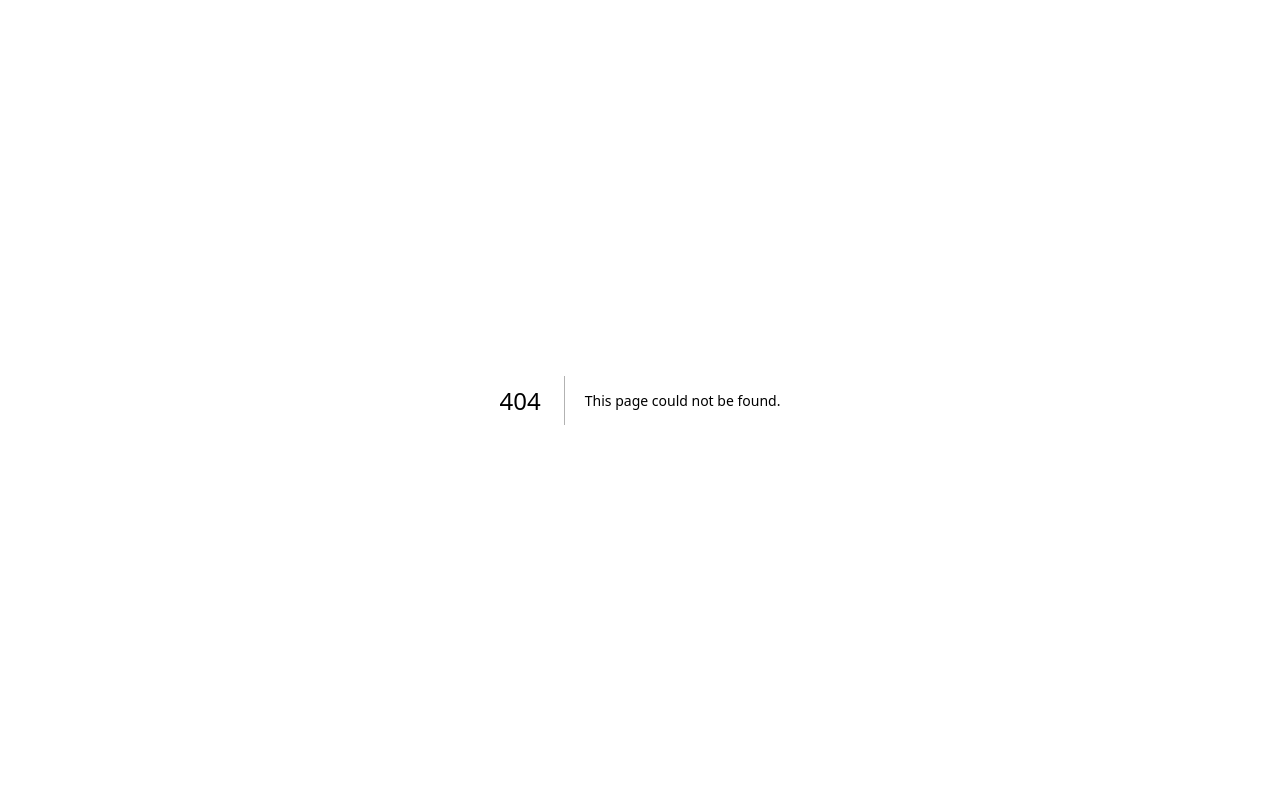
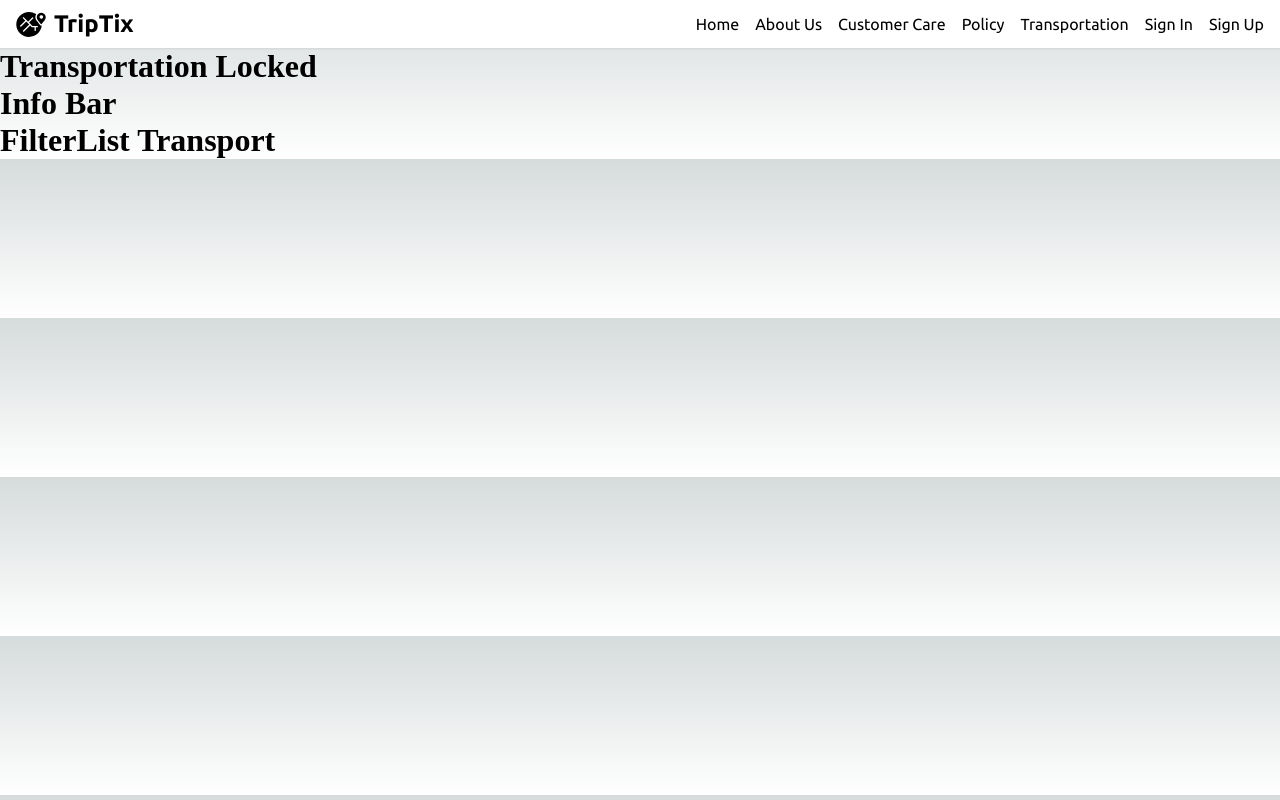
Before and after one commit to Trip-Tix/client-site, a Next.js app: page /list-transport in a window 1280 px wide. Before the commit this address had no page. Built offline with nearby package versions, Linux system fonts and the light colour scheme.

Commit message:
Structure Prepped for list transport

```diff
--- /dev/null
+++ b/public/context/list-transport.ts
@@ -0,0 +1,57 @@
+import { createContext } from "react";
+import { TransportType } from "@public/interface/transport";
+
+export interface TransportEntry {
+    unique_id: string;
+    company_name: string;
+    brand_name: string;
+    coach_type: string;
+    time: string;
+    fare: number;
+    number_of_seats: number;
+    fasilites: string[];
+    transport_type: TransportType;
+    company_logo: string;
+    has_offer: boolean;
+    is_refundable: boolean;
+}
+
+export interface FilteringData {
+    maxFare: number;
+    minFare: number;
+    maxSeats: number;
+    minSeats: number;
+    company: string;
+    coachType: string;
+    wantOffer: boolean;
+    wantRefundable: boolean;
+    searchField: string;
+    maxDepartureTime: string;
+    minDepartureTime: string;
+}
+
+interface ListTransportContextType {
+    transportList: TransportEntry[];
+    setTransportList: React.Dispatch<React.SetStateAction<TransportEntry[]>>;
+    filteringData: FilteringData;
+    setFilteringData: React.Dispatch<React.SetStateAction<FilteringData>>;
+}
+
+export const ListTransportContext = createContext<ListTransportContextType>({
+    transportList: [],
+    setTransportList: () => {},
+    filteringData: {
+        maxFare: 0,
+        minFare: 0,
+        maxSeats: 0,
+        minSeats: 0,
+        company: '',
+        coachType: '',
+        wantOffer: false,
+        wantRefundable: false,
+        searchField: '',
+        maxDepartureTime: '',
+        minDepartureTime: '',
+    },
+    setFilteringData: () => {},
+});
--- /dev/null
+++ b/src/components/list-transport/filter.tsx
@@ -0,0 +1,7 @@
+export default function Filter() {
+    return (
+        <div>
+            <h1>Filter</h1>
+        </div>
+    );
+}
--- /dev/null
+++ b/src/components/list-transport/info-bar.tsx
@@ -0,0 +1,7 @@
+export default function InfoBar (){
+    return(
+        <div>
+            <h1>Info Bar</h1>
+        </div>
+    )
+}
--- /dev/null
+++ b/src/components/list-transport/list.tsx
@@ -0,0 +1,9 @@
+export default function ListTransport() {
+    return (
+        <>
+            <div>
+                <h1>List Transport</h1>
+            </div>
+        </>
+    );
+}
--- /dev/null
+++ b/src/components/list-transport/transportation-locked.tsx
@@ -0,0 +1,7 @@
+export default function TransportationLocked() {
+    return(
+        <div>
+            <h1>Transportation Locked</h1>
+        </div>
+    )
+}
--- /dev/null
+++ b/src/pages/list-transport.tsx
@@ -0,0 +1,52 @@
+import Navbar from "@/components/destination/navbar";
+import TransportationLocked from "@/components/list-transport/transportation-locked";
+import InfoBar from "@/components/list-transport/info-bar";
+import Filter from "@/components/list-transport/filter";
+import List from "@/components/list-transport/list";
+import { Stack } from "@mui/material";
+
+import { useState, useContext } from "react";
+import {
+    ListTransportContext,
+    FilteringData,
+    TransportEntry,
+} from "@public/context/list-transport";
+
+export default function ListTransport() {
+    const [filteringData, setFilteringData] = useState<FilteringData>({
+        maxFare: 0,
+        minFare: 0,
+        maxSeats: 0,
+        minSeats: 0,
+        company: "",
+        coachType: "",
+        wantOffer: false,
+        wantRefundable: false,
+        searchField: "",
+        maxDepartureTime: "",
+        minDepartureTime: "",
+    });
+
+    const [transportList, setTransportList] = useState<TransportEntry[]>([]);
+
+    return (
+        <>
+            <ListTransportContext.Provider
+                value={{
+                    filteringData,
+                    setFilteringData,
+                    transportList,
+                    setTransportList,
+                }}
+            >
+                <Navbar />
+                <TransportationLocked />
+                <InfoBar />
+                <Stack direction="row">
+                    <Filter />
+                    <List />
+                </Stack>
+            </ListTransportContext.Provider>
+        </>
+    );
+}
```
Also changed, not shown: TrackSessionStorage.txt (added).
